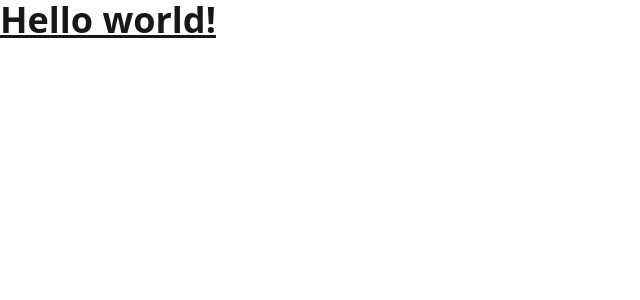
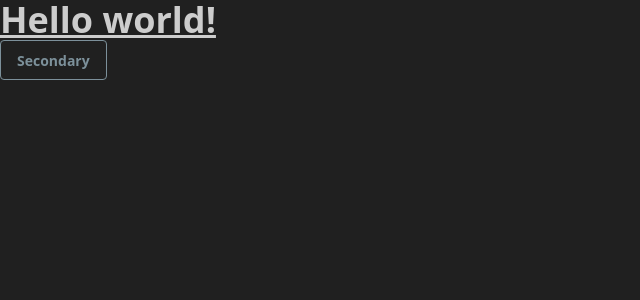
Before and after one commit to LouisLP/frontend-template, a Vue app: page / in a window 1280 px wide. Shown: the top 300 px of the page, without its empty margins (0-640 px from the left). Built offline with nearby package versions, Linux system fonts and the light colour scheme.

Commit message:
Default DaisyUI theme (and making sure it works)

```diff
--- a/src/App.vue
+++ b/src/App.vue
@@ -4,6 +4,10 @@
   <h1 class="text-4xl font-bold underline">
     Hello world!
   </h1>
+
+  <button class="btn btn-outline btn-secondary">
+    Secondary
+  </button>
 </template>
 
 <style scoped></style>
--- a/src/assets/styles/main.css
+++ b/src/assets/styles/main.css
@@ -1,2 +1,4 @@
 @import 'tailwindcss';
-@plugin "daisyui";
+@plugin "daisyui" {
+  themes: business --default;
+}
```
